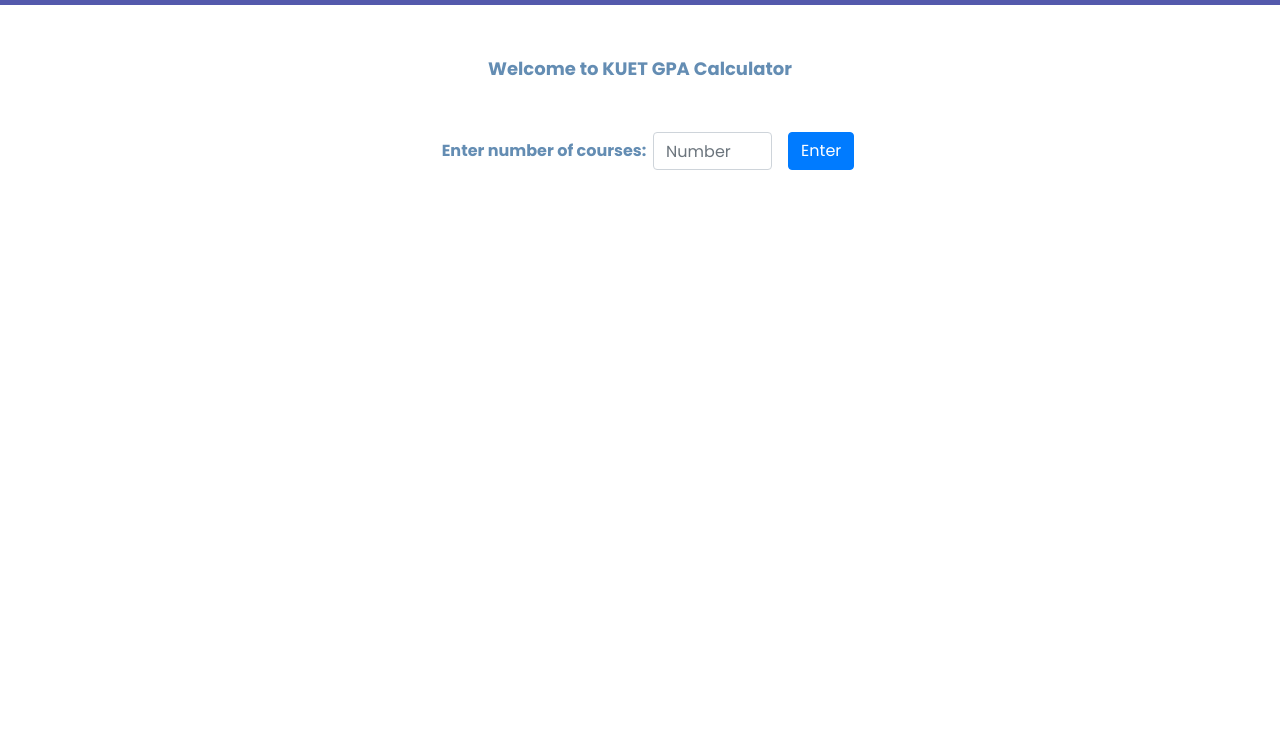
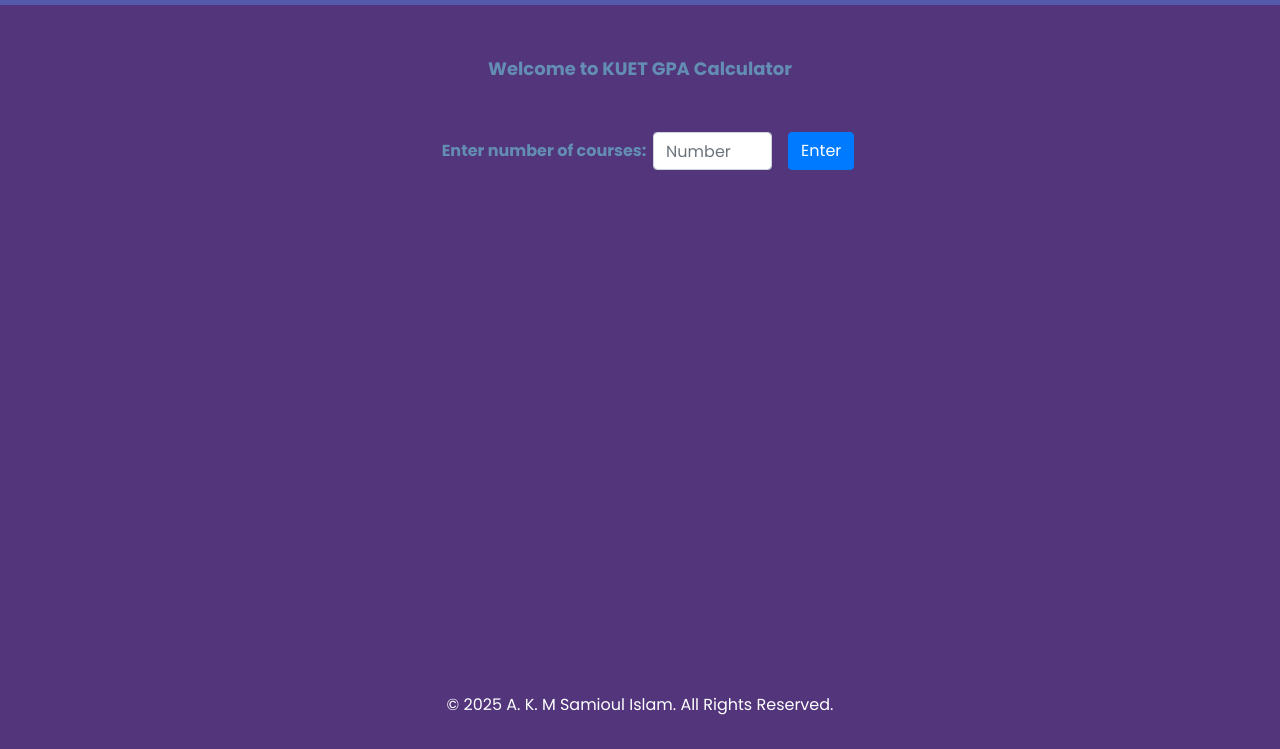
Before and after one commit to Samioul51/KUET-GPA-Calculator, a plain HTML site: page index.html in a window 1280 px wide. Shown: the part 51-800 px from the top of the page. Drawn offline with nearby package versions, Linux system fonts and the light colour scheme; a web font is replaced by a local one.

Commit message:
worked on interface and added footer

```diff
--- a/index.html
+++ b/index.html
@@ -50,6 +50,11 @@
         </div>
     </main>
 
+    <footer>
+        <div class="credit text-white text-center py-3">
+            <p>&copy; 2025 A. K. M Samioul Islam. All Rights Reserved.</p>
+        </div>
+    </footer>
 
     <script src="https://code.jquery.com/jquery-3.3.1.slim.min.js"
         integrity="sha384-q8i/X+965DzO0rT7abK41JStQIAqVgRVzpbzo5smXKp4YfRvH+8abtTE1Pi6jizo"
--- a/style.css
+++ b/style.css
@@ -1,43 +1,56 @@
-*{
-    margin:0;
-    padding:0;
-    font-family: 'poppins','Times New Roman', Times, serif;
+* {
+    margin: 0;
+    padding: 0;
+    font-family: 'poppins', 'Times New Roman', Times, serif;
 }
 
-body{
-    background-color: #52357B;
+html,
+body {
+    height: 100%;
+    margin: 0;
+    padding: 0;
 }
 
-.navbar{
+body {
+    display: flex;
+    flex-direction: column;
+}
+
+.navbar {
     background-color: #5459AC;
 }
 
-.navbar-brand span{
+.navbar-brand span {
     background-color: #5459AC;
     color: #B2D8CE;
 }
 
-main{
-    display: block;
+main {
+    flex: 1;
+    background-color: #52357B;
 }
-main p{
+
+main p {
     margin: 50px;
     display: flex;
     justify-content: center;
     font-weight: bold;
     font-size: large;
-    color:#648DB3;
+    color: #648DB3;
 }
 
-.quantity{
+.quantity {
     display: flex;
     flex-direction: column;
     align-items: center;
-    color:#648DB3;
+    color: #648DB3;
     font-weight: bold;
     margin-bottom: 100px;
 }
 
-.formButton{
+.formButton {}
 
+footer {
+    background-color: #52357B;
+    color: #B2D8CE;
 }
```
Also changed, not shown: 1 other file.
